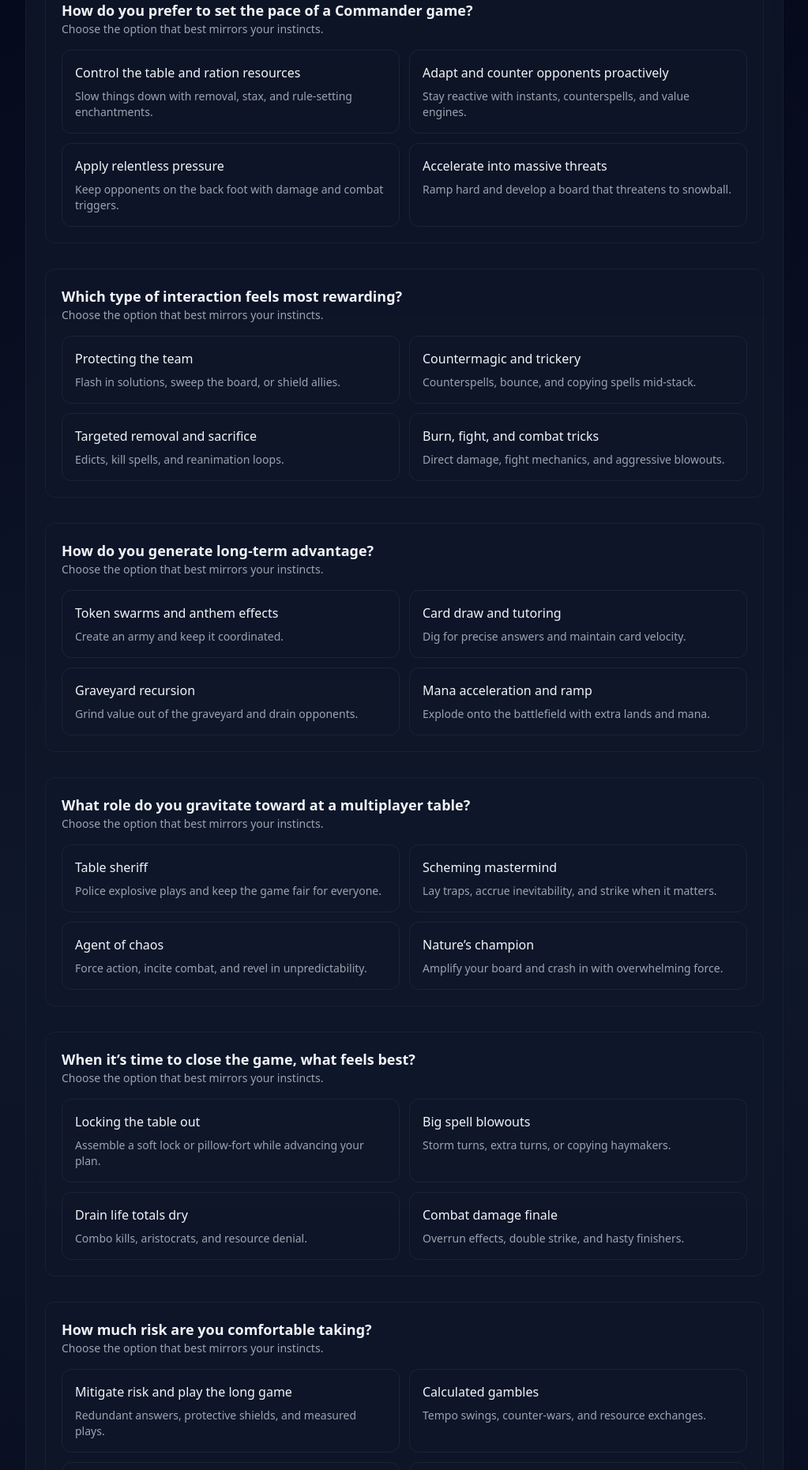
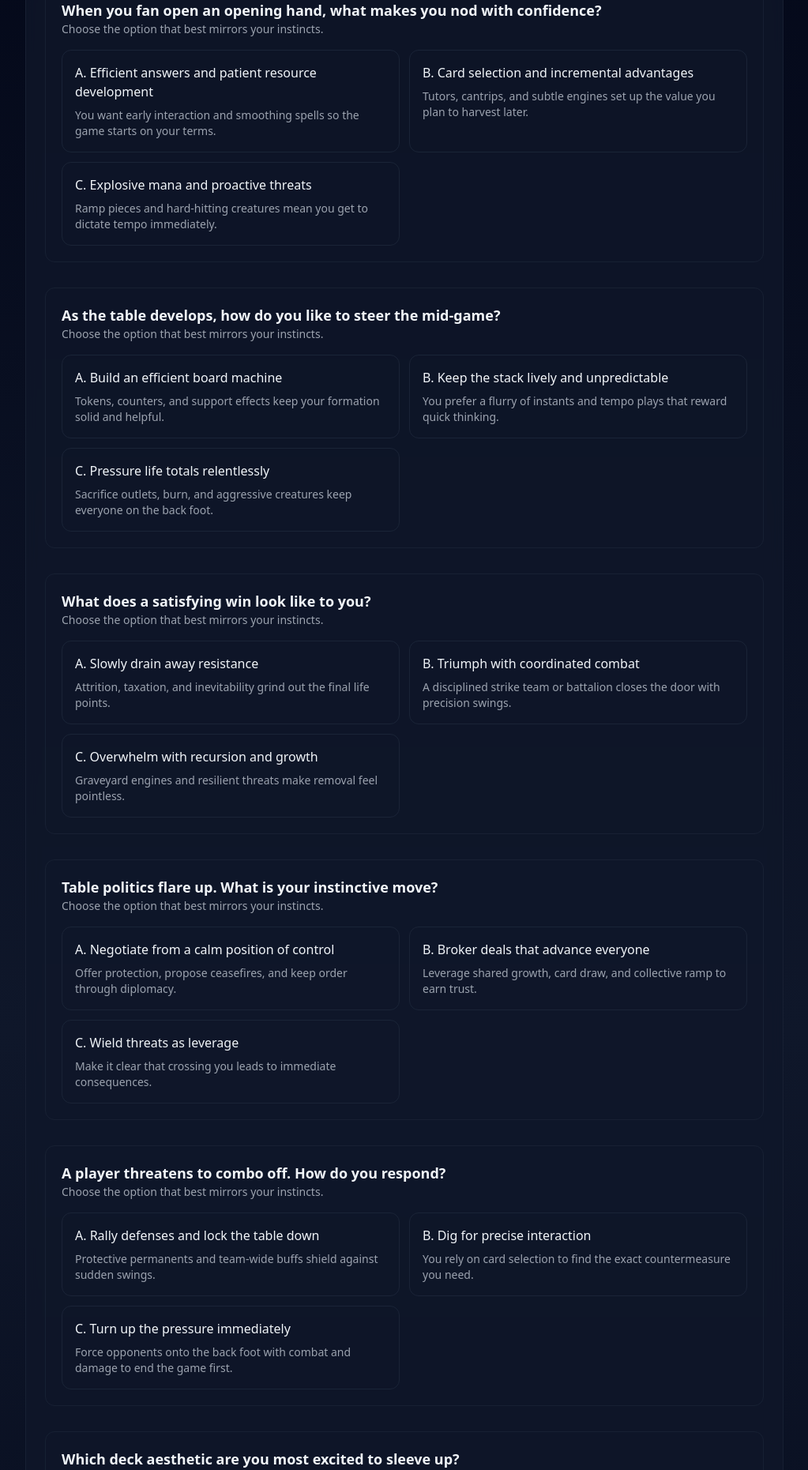
Before and after one commit to rboles84/MTG_Identity_Helper, a React (Vite) app in the folder frontend/: page / in a window 1280 px wide. Shown: the part 360-2221 px from the top of the page at 79% size, without its empty margins (128-1151 px from the left). Built offline with nearby package versions, Linux system fonts and the light colour scheme.

Commit message:
Refactor quiz questions to use product brief prompts

```diff
--- a/frontend/src/components/MTGColorArchetypeQuiz.tsx
+++ b/frontend/src/components/MTGColorArchetypeQuiz.tsx
@@ -11,10 +11,12 @@ import {
 
 type Color = 'white' | 'blue' | 'black' | 'red' | 'green';
 
+type ChoiceKey = 'A' | 'B' | 'C';
+
 type Choice = {
+  key: ChoiceKey;
   label: string;
   description: string;
-  weights: Partial<Record<Color, number>>;
 };
 
 type Question = {
@@ -67,214 +69,217 @@ const colorDetails: Record<Color, { label: string; gradient: string; description
 
 const questions: Question[] = [
   {
-    id: 'tempo',
-    prompt: 'How do you prefer to set the pace of a Commander game?',
+    id: 'opening_hand',
+    prompt: 'When you fan open an opening hand, what makes you nod with confidence?',
     choices: [
       {
-        label: 'Control the table and ration resources',
-        description: 'Slow things down with removal, stax, and rule-setting enchantments.',
-        weights: { white: 3, blue: 2 },
+        key: 'A',
+        label: 'A. Efficient answers and patient resource development',
+        description: 'You want early interaction and smoothing spells so the game starts on your terms.',
       },
       {
-        label: 'Adapt and counter opponents proactively',
-        description: 'Stay reactive with instants, counterspells, and value engines.',
-        weights: { blue: 3, black: 1 },
+        key: 'B',
+        label: 'B. Card selection and incremental advantages',
+        description: 'Tutors, cantrips, and subtle engines set up the value you plan to harvest later.',
       },
       {
-        label: 'Apply relentless pressure',
-        description: 'Keep opponents on the back foot with damage and combat triggers.',
-        weights: { red: 3, green: 1 },
-      },
-      {
-        label: 'Accelerate into massive threats',
-        description: 'Ramp hard and develop a board that threatens to snowball.',
-        weights: { green: 3, red: 1 },
+        key: 'C',
+        label: 'C. Explosive mana and proactive threats',
+        description: 'Ramp pieces and hard-hitting creatures mean you get to dictate tempo immediately.',
       },
     ],
   },
   {
-    id: 'interaction',
-    prompt: 'Which type of interaction feels most rewarding?',
+    id: 'midgame_plan',
+    prompt: 'As the table develops, how do you like to steer the mid-game?',
     choices: [
       {
-        label: 'Protecting the team',
-        description: 'Flash in solutions, sweep the board, or shield allies.',
-        weights: { white: 3, blue: 1 },
+        key: 'A',
+        label: 'A. Build an efficient board machine',
+        description: 'Tokens, counters, and support effects keep your formation solid and helpful.',
       },
       {
-        label: 'Countermagic and trickery',
-        description: 'Counterspells, bounce, and copying spells mid-stack.',
-        weights: { blue: 3 },
+        key: 'B',
+        label: 'B. Keep the stack lively and unpredictable',
+        description: 'You prefer a flurry of instants and tempo plays that reward quick thinking.',
       },
       {
-        label: 'Targeted removal and sacrifice',
-        description: 'Edicts, kill spells, and reanimation loops.',
-        weights: { black: 3, white: 1 },
-      },
-      {
-        label: 'Burn, fight, and combat tricks',
-        description: 'Direct damage, fight mechanics, and aggressive blowouts.',
-        weights: { red: 2, green: 2 },
+        key: 'C',
+        label: 'C. Pressure life totals relentlessly',
+        description: 'Sacrifice outlets, burn, and aggressive creatures keep everyone on the back foot.',
       },
     ],
   },
   {
-    id: 'resource',
-    prompt: 'How do you generate long-term advantage?',
+    id: 'win_condition',
+    prompt: 'What does a satisfying win look like to you?',
     choices: [
       {
-        label: 'Token swarms and anthem effects',
-        description: 'Create an army and keep it coordinated.',
-        weights: { white: 3, green: 2 },
+        key: 'A',
+        label: 'A. Slowly drain away resistance',
+        description: 'Attrition, taxation, and inevitability grind out the final life points.',
       },
       {
-        label: 'Card draw and tutoring',
-        description: 'Dig for precise answers and maintain card velocity.',
-        weights: { blue: 2, black: 2 },
+        key: 'B',
+        label: 'B. Triumph with coordinated combat',
+        description: 'A disciplined strike team or battalion closes the door with precision swings.',
       },
       {
-        label: 'Graveyard recursion',
-        description: 'Grind value out of the graveyard and drain opponents.',
-        weights: { black: 3, green: 1 },
-      },
-      {
-        label: 'Mana acceleration and ramp',
-        description: 'Explode onto the battlefield with extra lands and mana.',
-        weights: { green: 3, red: 1 },
+        key: 'C',
+        label: 'C. Overwhelm with recursion and growth',
+        description: 'Graveyard engines and resilient threats make removal feel pointless.',
       },
     ],
   },
   {
-    id: 'table',
-    prompt: 'What role do you gravitate toward at a multiplayer table?',
+    id: 'table_politics',
+    prompt: 'Table politics flare up. What is your instinctive move?',
     choices: [
       {
-        label: 'Table sheriff',
-        description: 'Police explosive plays and keep the game fair for everyone.',
-        weights: { white: 3, blue: 1 },
+        key: 'A',
+        label: 'A. Negotiate from a calm position of control',
+        description: 'Offer protection, propose ceasefires, and keep order through diplomacy.',
       },
       {
-        label: 'Scheming mastermind',
-        description: 'Lay traps, accrue inevitability, and strike when it matters.',
-        weights: { blue: 2, black: 2 },
+        key: 'B',
+        label: 'B. Broker deals that advance everyone',
+        description: 'Leverage shared growth, card draw, and collective ramp to earn trust.',
       },
       {
-        label: 'Agent of chaos',
-        description: 'Force action, incite combat, and revel in unpredictability.',
-        weights: { red: 3, blue: 1 },
-      },
-      {
-        label: 'Nature’s champion',
-        description: 'Amplify your board and crash in with overwhelming force.',
-        weights: { green: 3, white: 1 },
+        key: 'C',
+        label: 'C. Wield threats as leverage',
+        description: 'Make it clear that crossing you leads to immediate consequences.',
       },
     ],
   },
   {
-    id: 'wincon',
-    prompt: 'When it’s time to close the game, what feels best?',
+    id: 'problem_solving',
+    prompt: 'A player threatens to combo off. How do you respond?',
     choices: [
       {
-        label: 'Locking the table out',
-        description: 'Assemble a soft lock or pillow-fort while advancing your plan.',
-        weights: { white: 2, blue: 2 },
+        key: 'A',
+        label: 'A. Rally defenses and lock the table down',
+        description: 'Protective permanents and team-wide buffs shield against sudden swings.',
       },
       {
-        label: 'Big spell blowouts',
-        description: 'Storm turns, extra turns, or copying haymakers.',
-        weights: { blue: 2, red: 2 },
+        key: 'B',
+        label: 'B. Dig for precise interaction',
+        description: 'You rely on card selection to find the exact countermeasure you need.',
       },
       {
-        label: 'Drain life totals dry',
-        description: 'Combo kills, aristocrats, and resource denial.',
-        weights: { black: 3, blue: 1 },
-      },
-      {
-        label: 'Combat damage finale',
-        description: 'Overrun effects, double strike, and hasty finishers.',
-        weights: { red: 2, green: 2 },
+        key: 'C',
+        label: 'C. Turn up the pressure immediately',
+        description: 'Force opponents onto the back foot with combat and damage to end the game first.',
       },
     ],
   },
   {
-    id: 'risk',
-    prompt: 'How much risk are you comfortable taking?',
+    id: 'deck_aesthetic',
+    prompt: 'Which deck aesthetic are you most excited to sleeve up?',
     choices: [
       {
-        label: 'Mitigate risk and play the long game',
-        description: 'Redundant answers, protective shields, and measured plays.',
-        weights: { white: 2, blue: 2 },
+        key: 'A',
+        label: 'A. Gothic cathedrals and solemn rituals',
+        description: 'Themes of duty, retribution, and carefully orchestrated order speak to you.',
       },
       {
-        label: 'Calculated gambles',
-        description: 'Tempo swings, counter-wars, and resource exchanges.',
-        weights: { blue: 2, black: 1, red: 1 },
+        key: 'B',
+        label: 'B. Verdant laboratories and living spells',
+        description: 'Organic growth meets arcane experimentation in your ideal deck vibe.',
       },
       {
-        label: 'High risk, high reward',
-        description: 'All-in combos, sacrifice everything for inevitability.',
-        weights: { black: 3, red: 1 },
-      },
-      {
-        label: 'Trust in natural growth',
-        description: 'Invest in board presence and let inevitability happen.',
-        weights: { green: 3, white: 1 },
+        key: 'C',
+        label: 'C. Martial banners and heroic charge',
+        description: 'You love the spectacle of warriors, dragons, and blazing battlefields.',
       },
     ],
   },
   {
-    id: 'tabletalk',
-    prompt: 'How do you leverage politics at the table?',
+    id: 'comeback',
+    prompt: 'When you fall behind, what is the comeback plan?',
     choices: [
       {
-        label: 'Forge alliances',
-        description: 'Offer protection, share resources, and set up mutual wins.',
-        weights: { white: 3, green: 1 },
+        key: 'A',
+        label: 'A. Establish layered defenses',
+        description: 'Board wipes, protection, and clean answers reset the pace in your favor.',
       },
       {
-        label: 'Negotiate information',
-        description: 'Bluff, reveal, and manipulate the stack to your favor.',
-        weights: { blue: 2, black: 1 },
+        key: 'B',
+        label: 'B. Lean on inevitability from the graveyard',
+        description: 'Value engines recycle key permanents until you reassemble your engine.',
       },
       {
-        label: 'Threaten retaliation',
-        description: 'Promise retribution and punish anyone who crosses you.',
-        weights: { black: 2, red: 2 },
-      },
-      {
-        label: 'Start fireworks',
-        description: 'Encourage brawls and keep the game lively.',
-        weights: { red: 3, green: 1 },
+        key: 'C',
+        label: 'C. Intimidate the table with explosive plays',
+        description: 'Revenge triggers and burn make opponents think twice about finishing you off.',
       },
     ],
   },
   {
-    id: 'aesthetics',
-    prompt: 'Pick the deck aesthetic that excites you most.',
+    id: 'toolkit',
+    prompt: 'What is your Commander toolkit without fail?',
     choices: [
       {
-        label: 'Knights, angels, and community unity',
-        description: 'March in formation and support your allies.',
-        weights: { white: 3 },
+        key: 'A',
+        label: 'A. Tutors for enchantments and utility creatures',
+        description: 'You ensure the right silver bullets are always within reach.',
       },
       {
-        label: 'Artifacts, knowledge, and arcane mastery',
-        description: 'Assemble engines, tinker with combos, and outthink opponents.',
-        weights: { blue: 3 },
+        key: 'B',
+        label: 'B. Instant-speed tricks and spell copying',
+        description: 'You stockpile reactive tools that scale with every cast.',
       },
       {
-        label: 'Demons, zombies, and gothic ambition',
-        description: 'Command the macabre and weaponize the grave.',
-        weights: { black: 3 },
-      },
-      {
-        label: 'Dragons, elementals, and wild beasts',
-        description: 'Let instinct guide you to a triumphant roar.',
-        weights: { red: 2, green: 2 },
+        key: 'C',
+        label: 'C. Ramp, haste, and combat upgrades',
+        description: 'Mana bursts and battle-ready boosters keep your threats lethal.',
       },
     ],
   },
 ];
+
+const scoringMap: Record<string, Record<ChoiceKey, Color[]>> = {
+  opening_hand: {
+    A: ['white', 'blue'],
+    B: ['blue', 'black'],
+    C: ['red', 'green'],
+  },
+  midgame_plan: {
+    A: ['white', 'green'],
+    B: ['blue', 'red'],
+    C: ['black', 'red'],
+  },
+  win_condition: {
+    A: ['white', 'black'],
+    B: ['white', 'red'],
+    C: ['black', 'green'],
+  },
+  table_politics: {
+    A: ['white', 'blue'],
+    B: ['green', 'blue'],
+    C: ['black', 'red'],
+  },
+  problem_solving: {
+    A: ['white', 'green'],
+    B: ['blue', 'black'],
+    C: ['red', 'green'],
+  },
+  deck_aesthetic: {
+    A: ['white', 'black'],
+    B: ['green', 'blue'],
+    C: ['white', 'red'],
+  },
+  comeback: {
+    A: ['white', 'blue'],
+    B: ['black', 'green'],
+    C: ['black', 'red'],
+  },
+  toolkit: {
+    A: ['white', 'green'],
+    B: ['blue', 'red'],
+    C: ['red', 'green'],
+  },
+};
 
 const commanderRecommendations: Record<string, CommanderRecommendation> = {
   W: {
@@ -514,7 +519,7 @@ function resolveCommander(identityKey: string, colors: Color[]): CommanderRecomm
   };
 }
 
-function aggregateScores(answers: Record<string, number>): Record<Color, number> {
+function aggregateScores(answers: Record<string, ChoiceKey>): Record<Color, number> {
   const totals: Record<Color, number> = {
     white: 0,
     blue: 0,
@@ -523,12 +528,11 @@ function aggregateScores(answers: Record<string, number>): Record<Color, number>
     green: 0,
   };
 
-  for (const question of questions) {
-    const choiceIndex = answers[question.id];
-    if (choiceIndex === undefined) continue;
-    const choice = question.choices[choiceIndex];
-    for (const [color, weight] of Object.entries(choice.weights)) {
-      totals[color as Color] += weight ?? 0;
+  for (const [questionId, choiceKey] of Object.entries(answers)) {
+    const colorPair = scoringMap[questionId]?.[choiceKey];
+    if (!colorPair) continue;
+    for (const color of colorPair) {
+      totals[color] += 1;
     }
   }
 
@@ -558,10 +562,10 @@ function formatIdentityLabel(colors: Color[]): string {
   return colors.map((color) => colorDetails[color].label).join(' / ');
 }
 
-const initialAnswers: Record<string, number> = {};
+const initialAnswers: Record<string, ChoiceKey> = {};
 
 function MTGColorArchetypeQuiz() {
-  const [answers, setAnswers] = useState<Record<string, number>>(initialAnswers);
+  const [answers, setAnswers] = useState<Record<string, ChoiceKey>>(initialAnswers);
   const [result, setResult] = useState<Result | null>(null);
   const [error, setError] = useState<string | null>(null);
 
@@ -572,8 +576,8 @@ function MTGColorArchetypeQuiz() {
 
   const scores = useMemo(() => aggregateScores(answers), [answers]);
 
-  function handleSelect(questionId: string, choiceIndex: number) {
-    setAnswers((prev) => ({ ...prev, [questionId]: choiceIndex }));
+  function handleSelect(questionId: string, choiceKey: ChoiceKey) {
+    setAnswers((prev) => ({ ...prev, [questionId]: choiceKey }));
     setError(null);
   }
 
@@ -631,13 +635,13 @@ function MTGColorArchetypeQuiz() {
                 </p>
               </div>
               <div className="grid gap-3 md:grid-cols-2">
-                {question.choices.map((choice, index) => {
-                  const isActive = selected === index;
+                {question.choices.map((choice) => {
+                  const isActive = selected === choice.key;
                   return (
                     <button
-                      key={choice.label}
+                      key={choice.key}
                       type="button"
-                      onClick={() => handleSelect(question.id, index)}
+                      onClick={() => handleSelect(question.id, choice.key)}
                       className={`group flex flex-col items-start gap-2 rounded-xl border px-4 py-4 text-left transition hover:border-primary/70 hover:bg-slate-800/60 focus:outline-none focus-visible:ring-2 focus-visible:ring-primary ${
                         isActive ? 'border-primary/80 bg-slate-800/80 shadow-lg' : 'border-slate-800/80'
                       }`}
```
